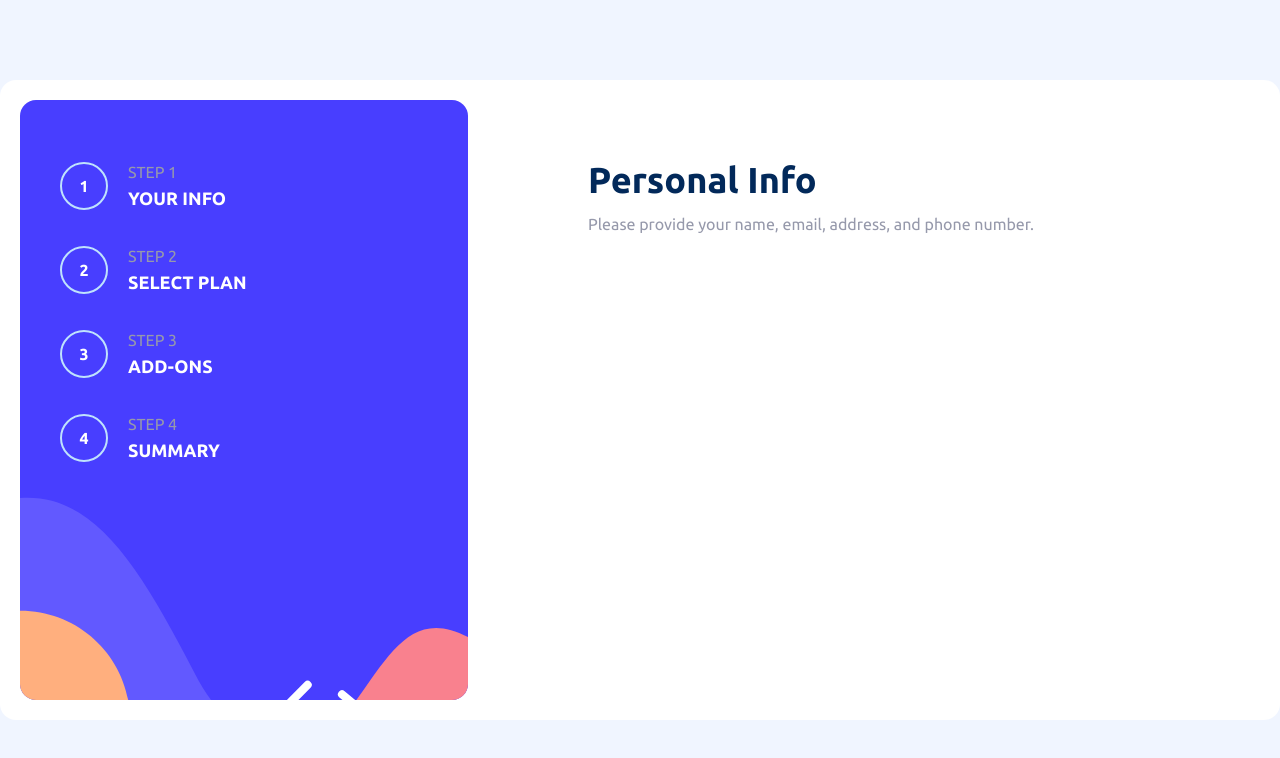
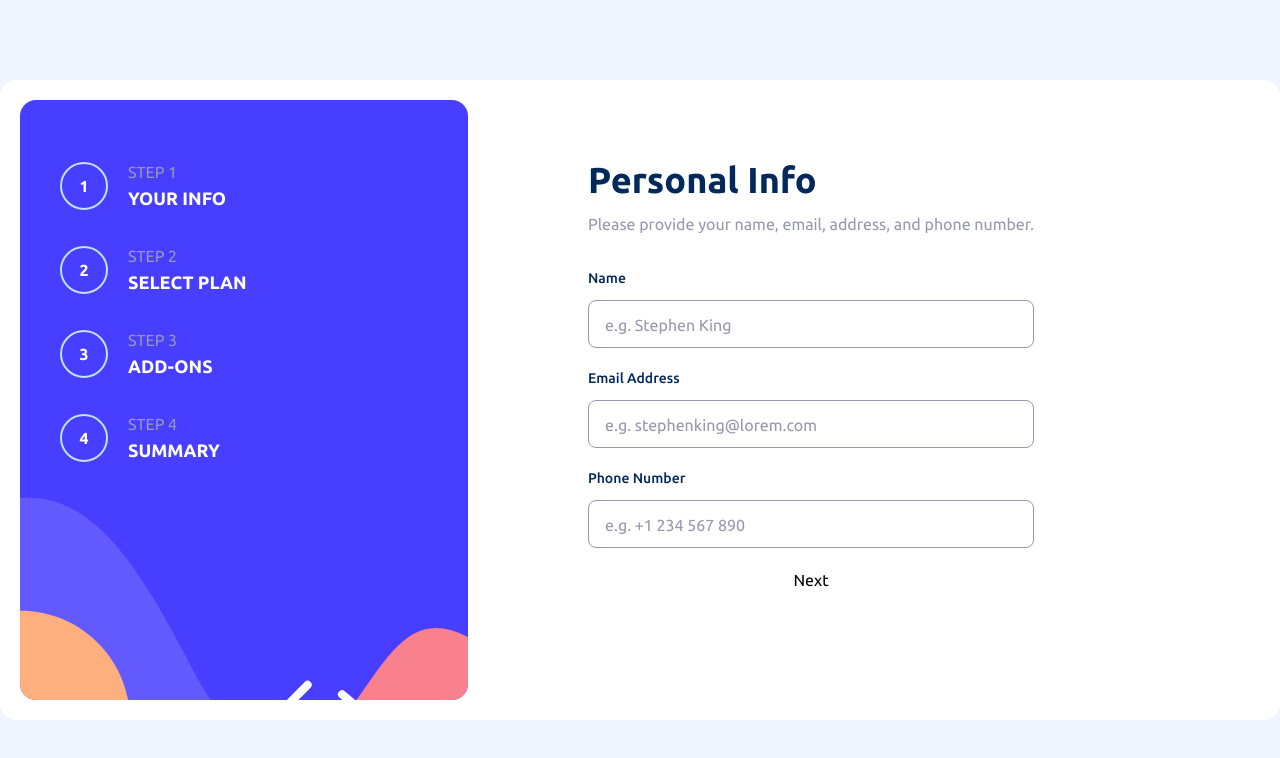
Before and after one commit to Erhahon-Imafidon/multi-step-form, a React (Vite) app: page / in a window 1280 px wide. Shown: the top 758 px of the page. Built offline with nearby package versions, Linux system fonts and the light colour scheme.

Commit message:
add validation and form handling to PersonalInfo component

```diff
--- a/src/components/forms/PersonalInfo.tsx
+++ b/src/components/forms/PersonalInfo.tsx
@@ -1,17 +1,54 @@
 import { Formik, Form, } from 'formik';
-import type { FormikHelpers } from 'formik';
 import * as Yup from 'yup';
+import AppInput from './AppInput.tsx';
+
+type IPersonalInfoProps = {
+    name: string;
+    email: string;
+    phone: string;
+}
+
+const validationSchema = Yup.object().shape({
+    name: Yup.string()
+        .required('Name is required'),
+    email: Yup.string()
+        .email('Invalid email address')
+        .required('Email is required'),
+    phone: Yup.string()
+        .required('Phone number is required')
+});
+
+
 
 
 const PersonalInfo = () => {
+
+    const initialValues: IPersonalInfoProps = {
+        name: '',
+        email: '',
+        phone: ''
+    };
+
     return (
         <section className='flex flex-col gap-y-8 pt-15'>
-
             <div>
                 <h1 className='text-Blueish-950 font-bold text-3xl xl:text-4xl'>Personal Info</h1>
                 <h4 className='text-Greyish-500 mt-3'>Please provide your name, email, address, and phone number.</h4>
             </div>
 
+            {/*FORMS*/}
+            <Formik initialValues={initialValues} onSubmit={() => {}} validationSchema={validationSchema}>
+                {({values, isSubmitting}) => (
+                    <Form className='flex flex-col gap-y-5'>
+                        <AppInput label='Name' name='name' id='name' type='text' value={values.name} placeholder='e.g. Stephen King' />
+                        <AppInput label='Email Address' name='email' id='email' type='email' value={values.email} placeholder='e.g. stephenking@lorem.com' />
+                        <AppInput label='Phone Number' name='phone-number' id='phone-number' type='text' value={values.phone} placeholder='e.g. +1 234 567 890' />
+
+                        <button disabled={isSubmitting}>{isSubmitting ? 'loading' : 'Next'}</button>
+                    </Form>
+                )}
+            </Formik>
+
         </section>
     );
 };
```
